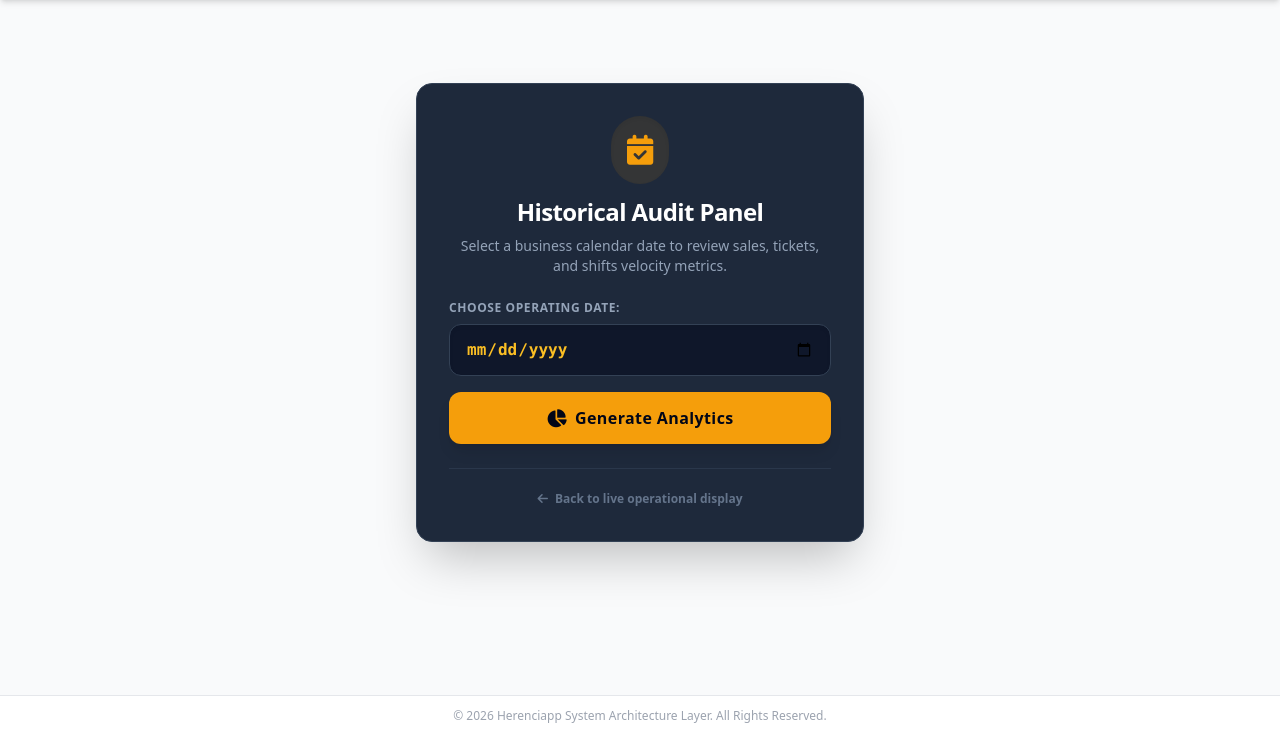
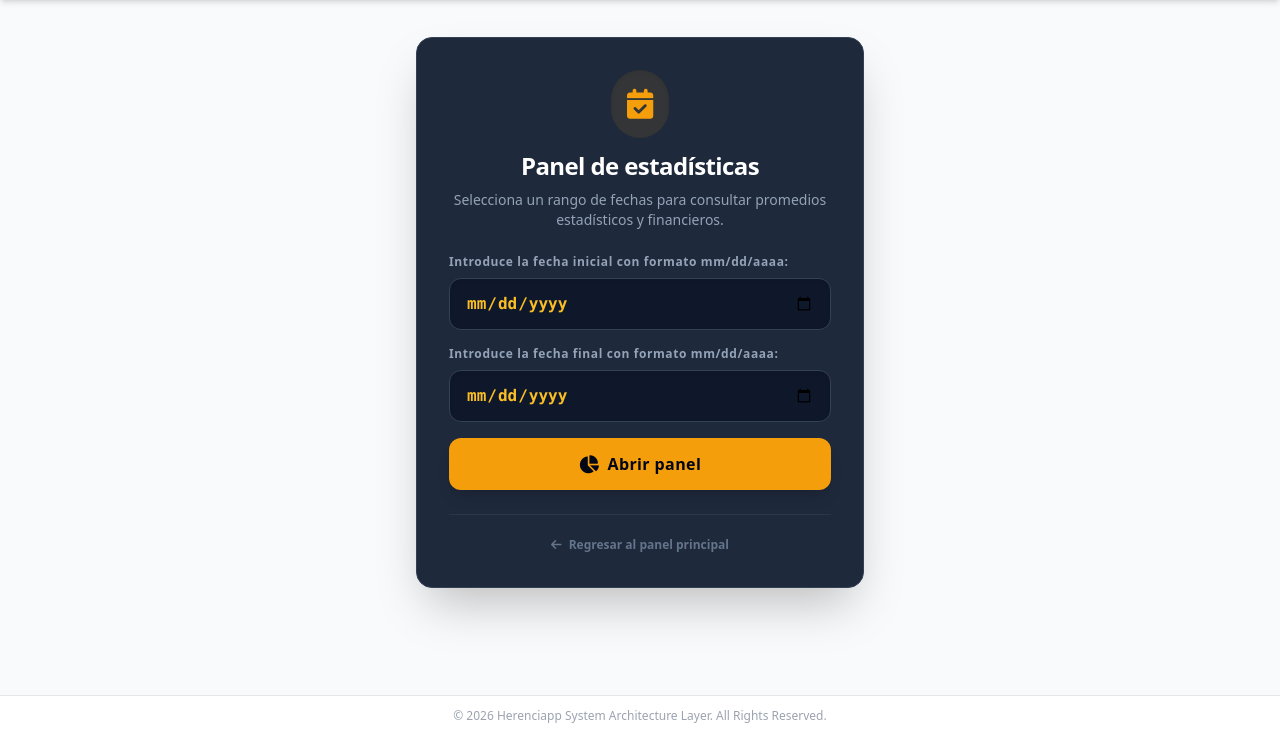
Before and after one commit to ingega/herenciapp, a FastAPI app: template src/templates/main/statistics_entry.html in a window 1280 px wide. Shown: the part 64-800 px from the top of the page. Run offline with FastAPI, Linux system fonts and the light colour scheme; the template is opened without the code that fills it, so the values that code supplies are empty; some libraries are stand-ins or nearby versions.

Commit message:
Feat: Added date range for statistics and fixed all templates related

```diff
--- a/src/templates/main.html
+++ b/src/templates/main.html
@@ -126,7 +126,8 @@
                         </p>
                     </div>
                 </div>
-                <div class="text-right mt-4 text-xs font-bold text-blue-600 flex items-center justify-end gap-1 group-hover:translate-x-1 transition-transform">
+                <div class="text-right mt-4 text-xs font-bold text-blue-600 flex items-center
+                    justify-end gap-1 group-hover:translate-x-1 transition-transform">
                     Abrir dashboard <i class="fa-solid fa-arrow-right-long"></i>
                 </div>
             </div>
@@ -172,7 +173,7 @@
 
     if (catalogueCard) {
         catalogueCard.addEventListener('click', () => {
-            window.location.href = '/products/update';
+            window.location.href = '/main/statistics';
         });
     }
 
--- a/src/templates/main/statistics_entry.html
+++ b/src/templates/main/statistics_entry.html
@@ -1,43 +1,78 @@
 {% extends "base_nav.html" %}
 
 {% block content %}
-<div class="min-h-[70vh] flex items-center justify-center px-4 sm:px-6 lg:px-8 text-slate-100 font-sans">
+<div class="min-h-[70vh] flex items-center justify-center px-4 sm:px-6 lg:px-8 text-slate-100
+    font-sans">
 
-    <div class="max-w-md w-full bg-slate-800 rounded-2xl border border-slate-700 p-8 shadow-2xl space-y-6">
+    <div class="max-w-md w-full bg-slate-800 rounded-2xl border border-slate-700 p-8
+        shadow-2xl
+        space-y-6">
 
         <div class="text-center">
-            <div class="inline-flex bg-amber-500/10 p-4 rounded-full text-amber-500 mb-3 shadow-inner">
+            <div class="inline-flex bg-amber-500/10 p-4 rounded-full text-amber-500 mb-3
+                shadow-inner">
                 <i class="fa-solid fa-calendar-check text-3xl"></i>
             </div>
-            <h2 class="text-2xl font-black tracking-tight text-white">Historical Audit Panel</h2>
-            <p class="text-sm text-slate-400 mt-2">Select a business calendar date to review sales, tickets, and shifts velocity metrics.</p>
+            <h2 class="text-2xl font-black tracking-tight text-white">Panel de estadísticas</h2>
+            <p class="text-sm text-slate-400
+                mt-2">Selecciona un rango de fechas para consultar promedios
+                    estadísticos y financieros.</p>
         </div>
 
-        <form onsubmit="event.preventDefault(); window.location.href='/main/statistics/' + document.getElementById('target_date').value;"
+        <form onsubmit="event.preventDefault();
+            window.location.href='/main/statistics/dashboard?initial_date=' +
+            document.getElementById('init_date').value + '&final_date=' +
+            document.getElementById('final_date').value;"
               class="space-y-4">
-
+            <!--init date text -->
             <div>
-                <label for="target_date" class="block text-xs font-bold uppercase tracking-wider text-slate-400 mb-2">
-                    Choose Operating Date:
+                <label for="init_date" class="block text-xs font-bold tracking-wider
+                    text-slate-400 mb-2">
+                    Introduce la fecha inicial con formato mm/dd/aaaa:
                 </label>
                 <div class="relative">
                     <input type="date"
-                           id="target_date"
+                           id="init_date"
                            required
-                           class="w-full bg-slate-900 border border-slate-700 rounded-xl px-4 py-3 text-amber-400 font-mono font-bold focus:outline-none focus:border-amber-500 transition-colors shadow-inner" />
+                           class="w-full bg-slate-900 border border-slate-700
+                           rounded-xl px-4 py-3 text-amber-400 font-mono font-bold
+                           focus:outline-none focus:border-amber-500 transition-colors
+                           shadow-inner" />
+                </div>
+            </div>
+            <!--end date text -->
+            <div>
+                <label for="final_date" class="block text-xs font-bold tracking-wider
+                    text-slate-400 mb-2">
+                    Introduce la fecha final con formato mm/dd/aaaa:
+                </label>
+                <div class="relative">
+                    <input type="date"
+                           id="final_date"
+                           required
+                           class="w-full bg-slate-900 border border-slate-700
+                           rounded-xl px-4 py-3 text-amber-400 font-mono font-bold
+                           focus:outline-none focus:border-amber-500 transition-colors
+                           shadow-inner" />
                 </div>
             </div>
 
             <button type="submit"
-                    class="w-full bg-amber-500 hover:bg-amber-600 active:bg-amber-700 text-slate-950 font-black tracking-wide py-3 px-4 rounded-xl shadow-lg hover:shadow-amber-500/10 transition-all duration-200 flex items-center justify-center gap-2 group">
-                <i class="fa-solid fa-chart-pie text-lg transition-transform group-hover:rotate-12"></i>
-                Generate Analytics
+                    class="w-full bg-amber-500 hover:bg-amber-600 active:bg-amber-700
+                    text-slate-950 font-black tracking-wide py-3 px-4 rounded-xl shadow-lg
+                    hover:shadow-amber-500/10 transition-all duration-200 flex items-center
+                    justify-center gap-2 group">
+                <i class="fa-solid fa-chart-pie text-lg transition-transform
+                    group-hover:rotate-12"></i>
+                Abrir panel
             </button>
         </form>
 
         <div class="pt-4 border-t border-slate-700/60 text-center">
-            <a href="/orders/dashboard" class="text-xs font-semibold text-slate-500 hover:text-slate-400 transition-colors">
-                <i class="fa-solid fa-arrow-left mr-1"></i> Back to live operational display
+            <a href="/" class="text-xs font-semibold text-slate-500
+                hover:text-slate-400 transition-colors">
+                <i class="fa-solid
+                    fa-arrow-left mr-1"></i> Regresar al panel principal
             </a>
         </div>
     </div>
```
Also changed, not shown: src/api/v1/apps/main/router.py (+4 -3 lines), src/api/v1/apps/main/services.py (+5 -4 lines), CHANGELOG.md.
